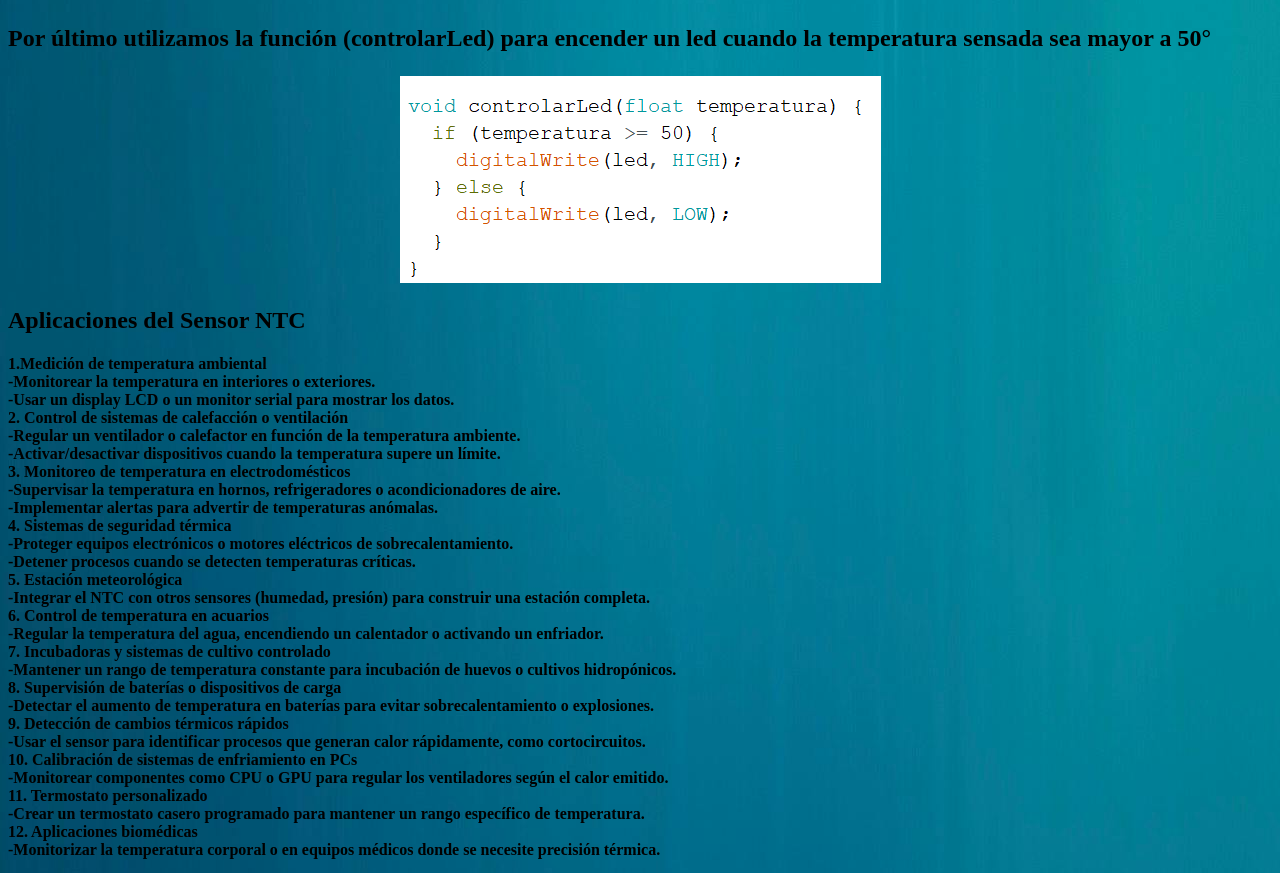
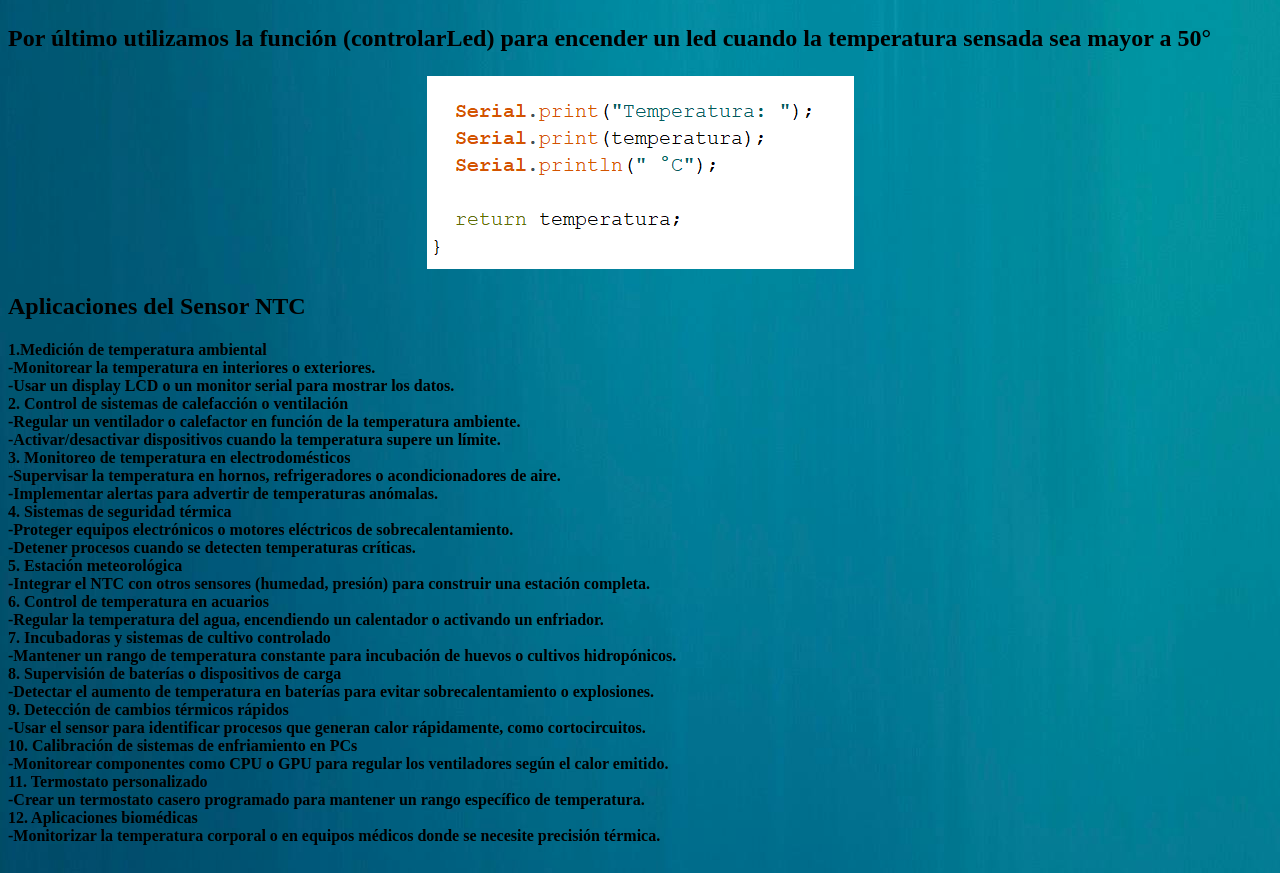
Before and after one commit to isfd36/Termistor-NTC, a plain HTML site: page index.html in a window 1280 px wide. Shown: the part 2052-2925 px from the top of the page. Drawn offline with Linux system fonts and the light colour scheme; files whose address does not match are found by name.

Commit message:
index.html

```diff
--- a/index.html
+++ b/index.html
@@ -27,7 +27,7 @@
 <h2><p> Para visualizar los grados de la temperatura que percibe el sensor se utilizará un serial print en "Temperatura" y se utilizara un return para que devuelva el valor en grados centígrados.</p></h2>
 <center><img src="C:\Users\fede\OneDrive\Escritorio\Sensor de temperatura HTML\impresiones puerto serie.png" alt="1500"></center>
 <h2><p> Por último utilizamos la función (controlarLed) para encender un led cuando la temperatura sensada sea mayor a 50°</p></h2>
-<center><img src="C:\Users\fede\OneDrive\Escritorio\Sensor de temperatura HTML\Funcion controlar led.png" alt="1500"></center>
+<center><img src="https://github.com/isfd36/Termistor-NTC/blob/gh-pages/impresiones%20puerto%20serie.png" alt="1500"></center>
 <p>
     <h2> Aplicaciones del Sensor NTC </h2>
     <h4>1.Medición de temperatura ambiental <br>
```
